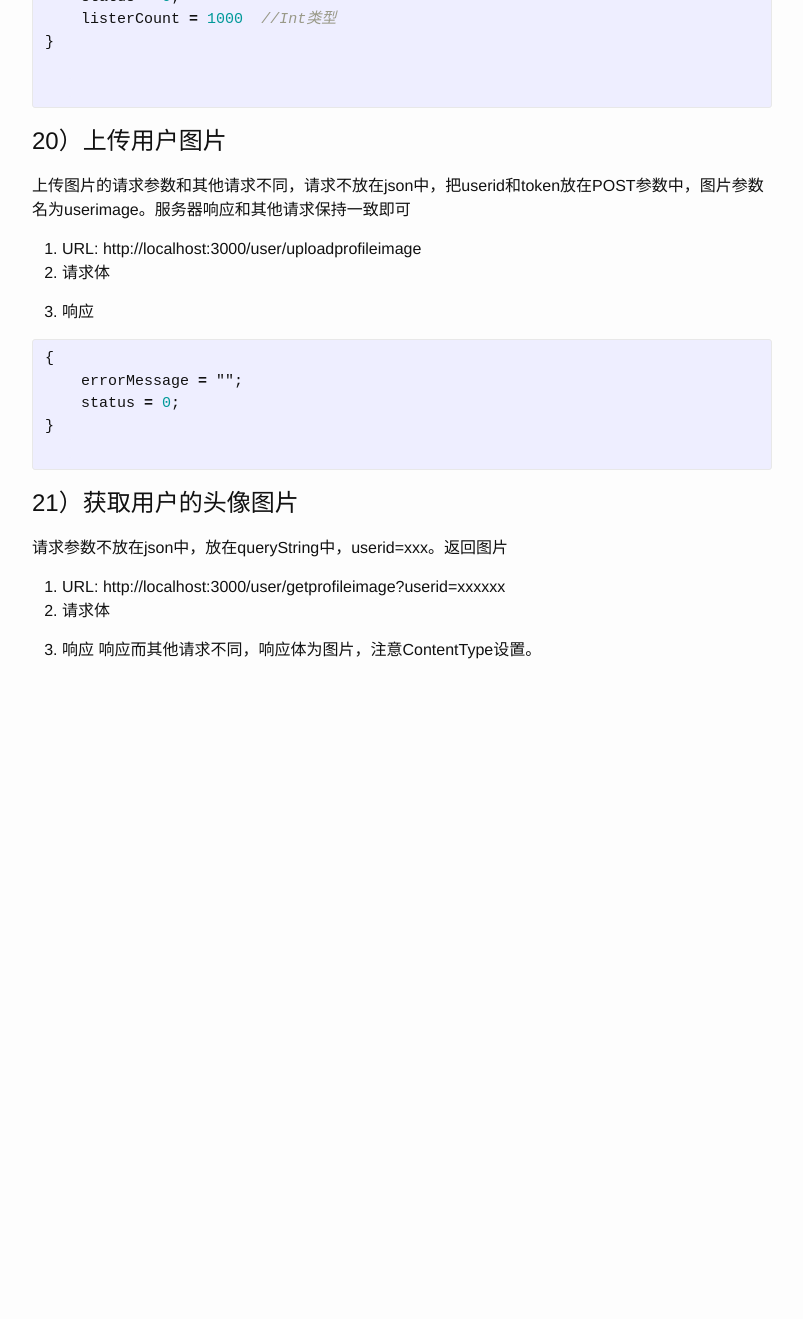
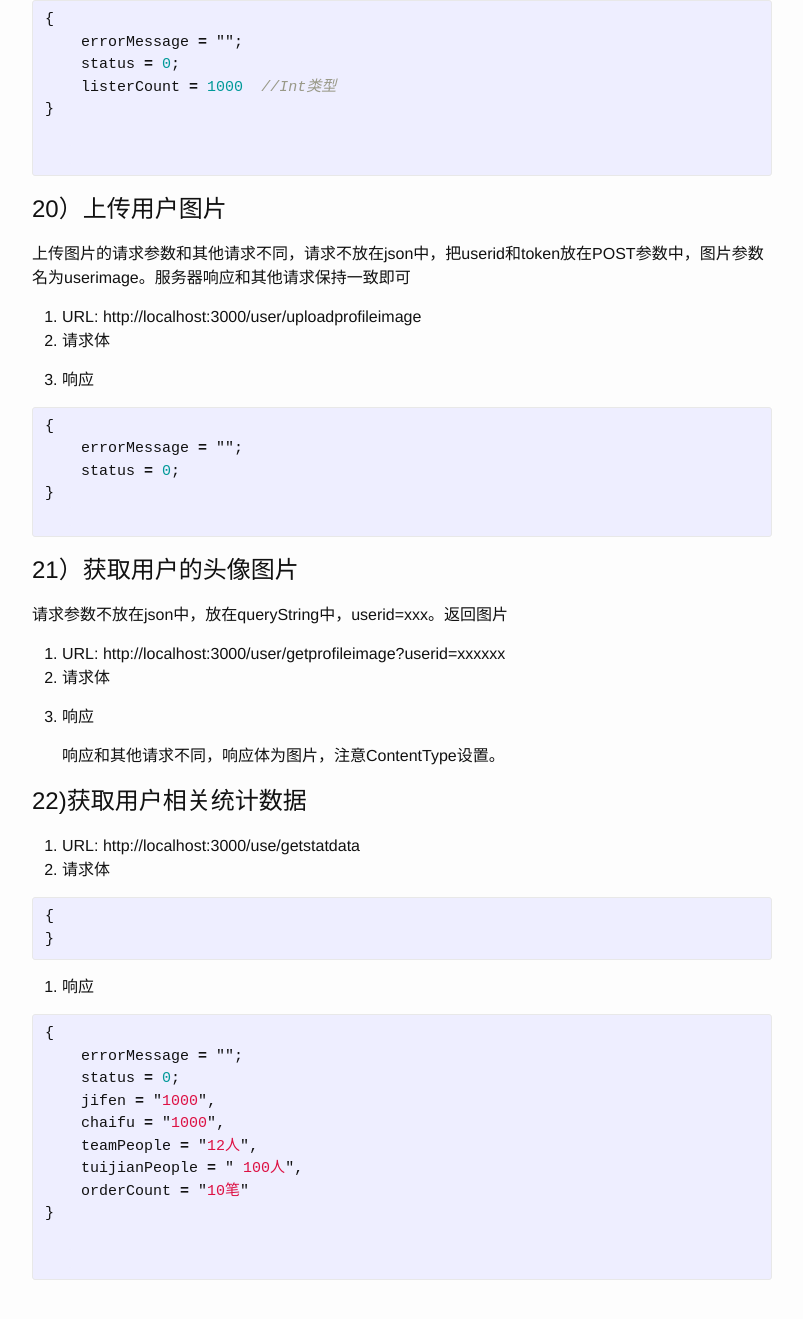
Before and after one commit to jjhlzn/jjhsite, a Jekyll site: the page built from _posts/2016-05-14-jufang_requirement.markdown, in a window 1280 px wide and 1400 px high, scrolled down 15667 px. Shown: the top 1319 px of the window, without its empty margins (238-1041 px from the left). Built offline with Jekyll 4.4.1, drawn with Linux system fonts in a browser that asks for light colours; before the commit the page ends 16449 px from its top, so only the background shows below that; some of the changed text lies outside the part shown.

Commit message:
更新协议

```diff
--- a/_posts/2016-05-14-jufang_requirement.markdown
+++ b/_posts/2016-05-14-jufang_requirement.markdown
@@ -745,4 +748,29 @@ categories: jekyll update
 2. 请求体
 
 3. 响应
-    响应而其他请求不同，响应体为图片，注意ContentType设置。
+
+    响应和其他请求不同，响应体为图片，注意ContentType设置。
+
+22)获取用户相关统计数据
+===
+
+1. URL:  http://localhost:3000/use/getstatdata
+2. 请求体
+   {% highlight javascript %}
+{
+}
+{% endhighlight  %}
+
+3. 响应
+   {% highlight javascript %}
+{
+    errorMessage = "";
+    status = 0;
+    jifen = "1000",
+    chaifu = "1000",
+    teamPeople = "12人",
+    tuijianPeople = " 100人",
+    orderCount = "10笔"
+}
+
+   {% endhighlight  %}
```
Also changed, not shown: other parts of _posts/2016-05-14-jufang_requirement.markdown (+3 -0 lines).
